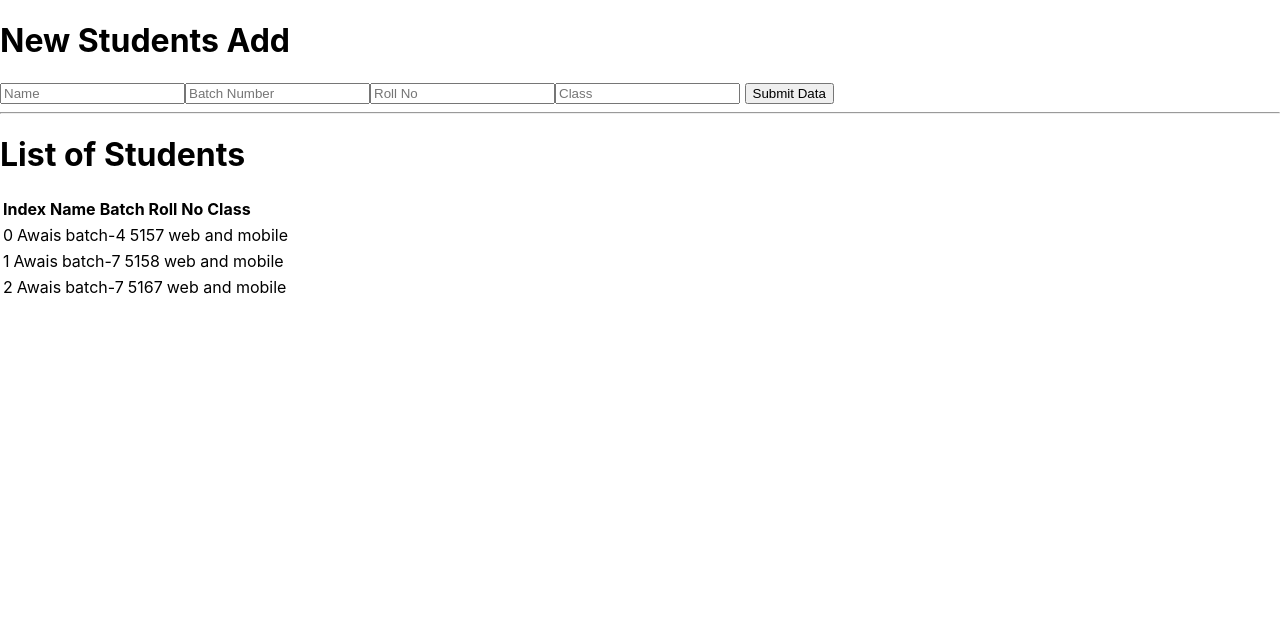
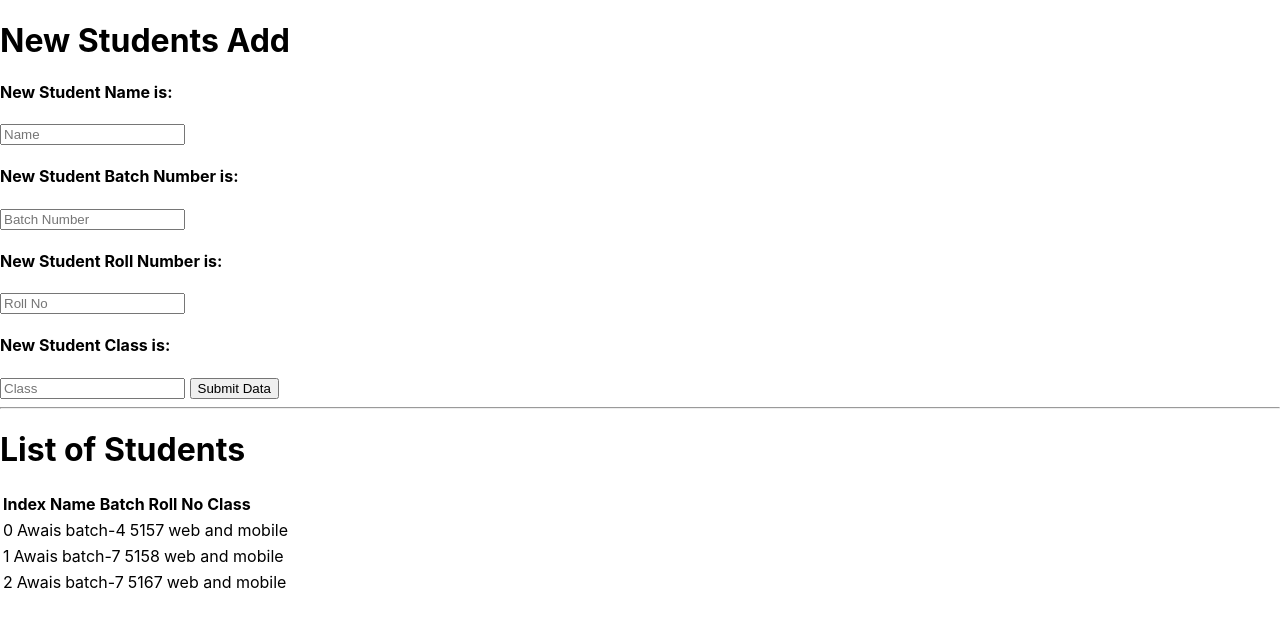
Before and after one commit to awais882s/class-05, a React (Create React App) app: page / in a window 1280 px wide. Shown: the top 628 px of the page. Built offline with nearby package versions, Linux system fonts and the light colour scheme.

Commit message:
add new students data

```diff
--- a/src/Components/students.js
+++ b/src/Components/students.js
@@ -3,18 +3,40 @@ import { data } from "./data";
 import StudentList from "./studentList";
 function Students() {
     const [students, setStudents] = useState(data)
-    const [Name, setName] = useState("")
-    const [batch, setBatch] = useState("")
-    const [rollno, setRollNo] = useState("")
-    const [stdclass, setClass] = useState("")
+    const [Name, setName] = useState("");
+    const [batch, setBatch] = useState("");
+    const [roll, setRollNo] = useState("");
+    const [stdClass, setStdClass] = useState("");
 
+    // const inputHandler = (e) => {
+    //     console.log("e", e.target.Name);
+    //     console.log("E", e.target.value);
+
+    // }
+    const inputHandlerName = (e) => {
+        setName(e.target.value);
+    }
+    const inputHandlerBatch = (e) => {
+        setBatch(e.target.value);
+    }
+    const inputHandlerRoll = (e) => {
+        setRollNo(e.target.value);
+    }
+
+    const inputHandlerClass = (e) => {
+        setStdClass(e.target.value);
+    }
     return (
         <div>
             <h1>New Students Add</h1>
-            <input type="text" placeholder="Name" />
-            <input type="text" placeholder="Batch Number" />
-            <input type="number" placeholder="Roll No" />
-            <input type="text" placeholder="Class" />&nbsp;
+            <h4>New Student Name is:{Name}</h4>
+            <input type="text" placeholder="Name" onChange={inputHandlerName} />
+            <h4>New Student Batch Number is:{batch}</h4>
+            <input type="text" placeholder="Batch Number" onChange={inputHandlerBatch} />
+            <h4>New Student Roll Number is:{roll}</h4>
+            <input type="number" placeholder="Roll No" onChange={inputHandlerRoll} />
+            <h4>New Student Class is:{stdClass}</h4>
+            <input type="text" placeholder="Class" onChange={inputHandlerClass} />&nbsp;
             <button>Submit Data</button>
             <hr />
             <h1>List of Students</h1>
```
